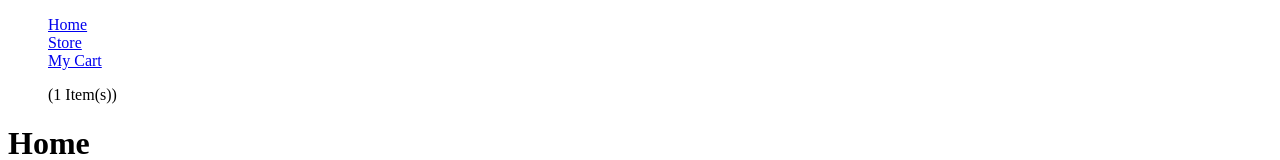
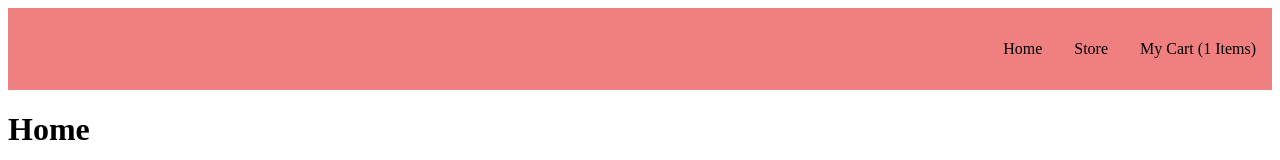
Before and after one commit to JackFed/shopping-cart, a React (Vite) app: page / in a window 1280 px wide. Shown: the top 160 px of the page. Built offline with nearby package versions, Linux system fonts and the light colour scheme.

Commit message:
Add basic Nav bar css

```diff
--- a/src/components/NavBar.jsx
+++ b/src/components/NavBar.jsx
@@ -1,3 +1,5 @@
+import "../styles/NavBar.css"
+
 const NavBar = ({ itemCount }) => {
 
     return (
@@ -5,9 +7,8 @@ const NavBar = ({ itemCount }) => {
             <ul>
                 <li><a href="#">Home</a></li>
                 <li><a href="#">Store</a></li>
-                <li className="cart">
-                    <a href="#">My Cart</a>
-                    <p>({itemCount} Item(s))</p>
+                <li>
+                    <a href="#">My Cart ({itemCount} Items)</a>
                 </li>
             </ul>
         </nav>
--- /dev/null
+++ b/src/styles/NavBar.css
@@ -0,0 +1,16 @@
+nav {
+    padding: 1em;
+    background-color: lightcoral;
+}
+
+nav ul {
+    display: flex;
+    justify-content: end;
+    align-items: center;
+    gap: 2em;
+}
+
+a {
+    text-decoration: none;
+    color: black;
+}
```
